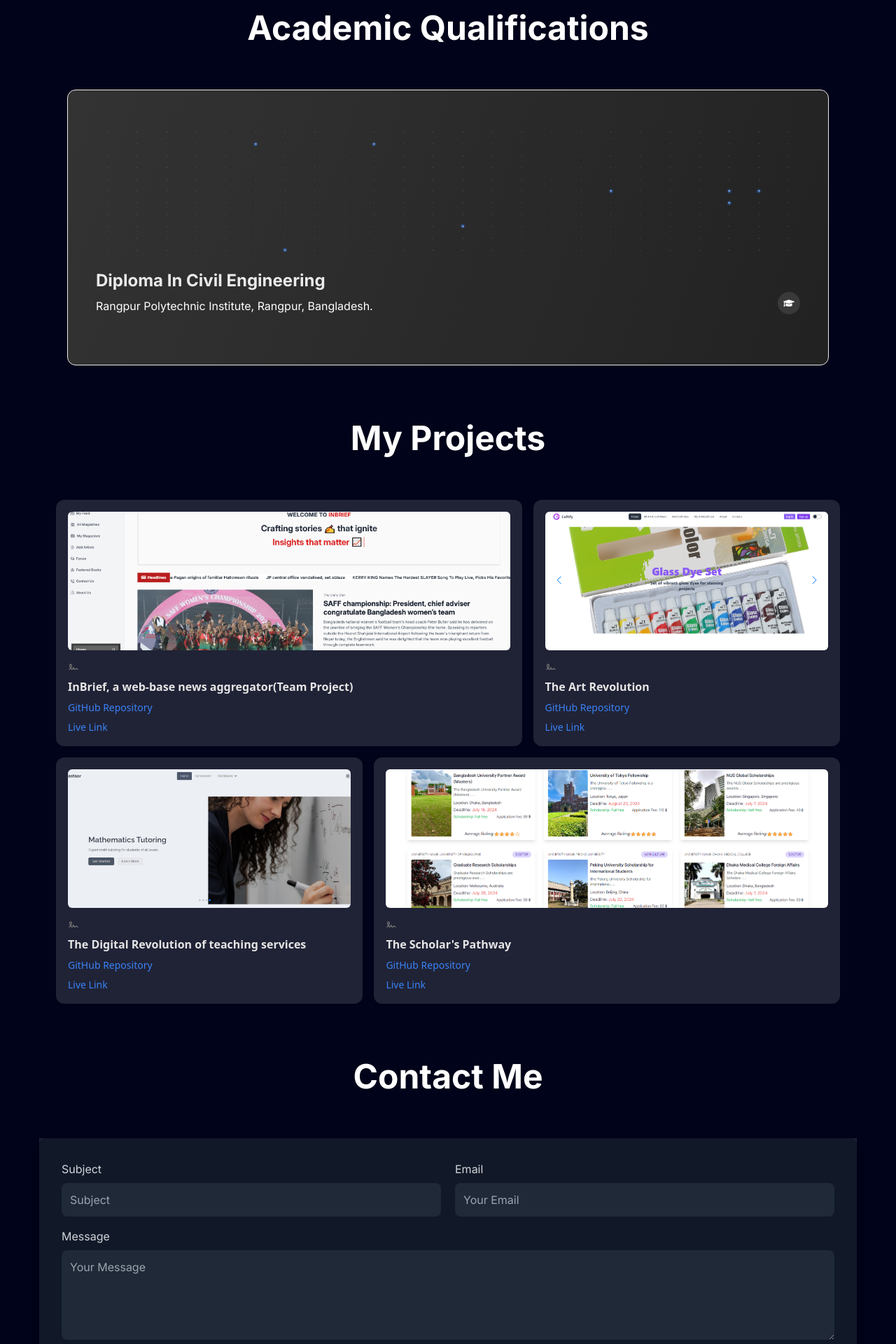
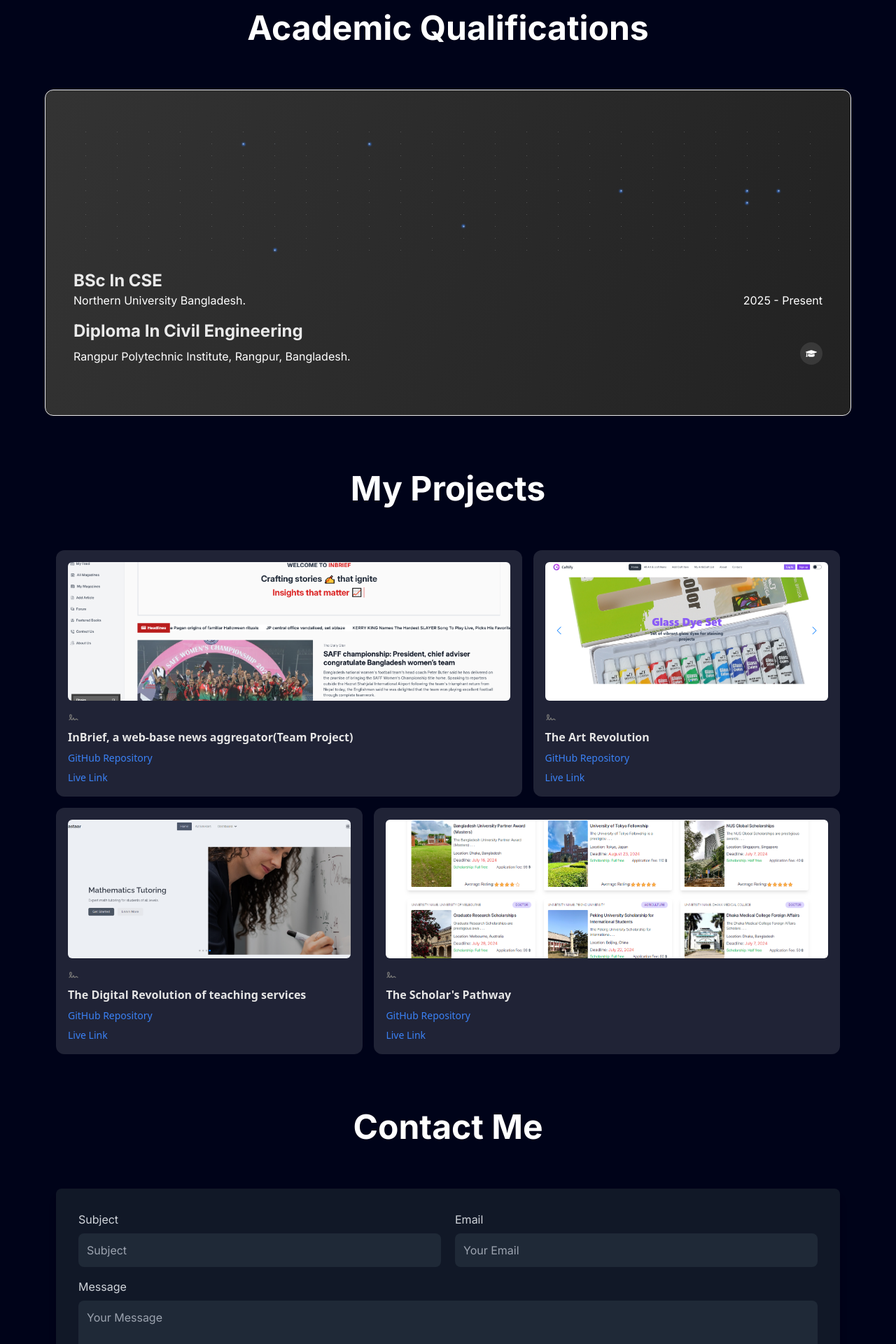
Before and after one commit to MUEID11/Baje-portfolio, a Next.js app: page / in a window 1280 px wide. Shown: the part 1440-3360 px from the top of the page at 70% size. Built offline with nearby package versions, Linux system fonts and the light colour scheme.

Commit message:
Changes in education

```diff
--- a/components/Contacts.tsx
+++ b/components/Contacts.tsx
@@ -58,14 +58,14 @@ const Contact: React.FC = () => {
 
   return (
     <div>
-      <div className="rounded-lg">
+      <div className="rounded-2xl">
         <h2 className="text-2xl sm:text-5xl text-center sm:mt-20 mt-12 smLmb-10 mb-4 font-bold text-white">
           Contact Me
         </h2>
       </div>
       <div
         id="contact"
-        className="my-6 sm:my-16 mx-2 sm:mx-10 bg-black-300 text-white flex items-center justify-center"
+        className="my-6 sm:my-16 mx-2 sm:mx-16 bg-black-300 text-white flex items-center justify-center rounded-2xl"
       >
         <form
           onSubmit={sendMail}
--- a/components/Footer.tsx
+++ b/components/Footer.tsx
@@ -9,7 +9,7 @@ const Footer: React.FC = () => {
           <span>Get connected with us on social networks:</span>
         </div>
         <div className="flex space-x-4">
-          <a target="_blank" href="https://www.facebook.com/mueid11" className="text-gray-100">
+          <a target="_blank" href="https://www.facebook.com/md.mehedi.hasan.129121" className="text-gray-100">
             <FaFacebook />
           </a>
           <a target="_blank" href="https://x.com/mehedirangpur3" className="text-gray-100">
--- a/components/Qualification.tsx
+++ b/components/Qualification.tsx
@@ -15,6 +15,13 @@ const Qualification = () => {
       </div>
       <div className="flex items-center justify-center antialiased sm:my-16 my-6">
       <GlowingStarsBackgroundCard>
+        <GlowingStarsTitle>BSc In CSE</GlowingStarsTitle>
+        <div className="flex justify-between items-end">
+          <GlowingStarsDescription>
+            Northern University Bangladesh.
+          </GlowingStarsDescription>
+          <span className="text-white">2025 - Present</span>
+        </div>
         <GlowingStarsTitle>Diploma In Civil Engineering</GlowingStarsTitle>
         <div className="flex justify-between items-end">
           <GlowingStarsDescription>
--- a/components/ui/glowing-stars.tsx
+++ b/components/ui/glowing-stars.tsx
@@ -22,7 +22,7 @@ export const GlowingStarsBackgroundCard = ({
         setMouseEnter(false);
       }}
       className={cn(
-        "bg-[linear-gradient(110deg,#333_0.6%,#222)] mx-2 sm:mx-20 max-w-xs sm:py-12 py-4 sm:max-w-6xl sm:px-8 px-2 min-h-[22rem] h-full w-full rounded-xl border border-[#eaeaea] dark:border-neutral-600",
+        "bg-[linear-gradient(110deg,#333_0.6%,#222)] mx-1 max-w-xs sm:py-12 py-4 sm:max-w-6xl sm:px-8 px-2 min-h-[22rem] h-full w-full rounded-xl border border-[#eaeaea] dark:border-neutral-600",
         className
       )}
     >
```
